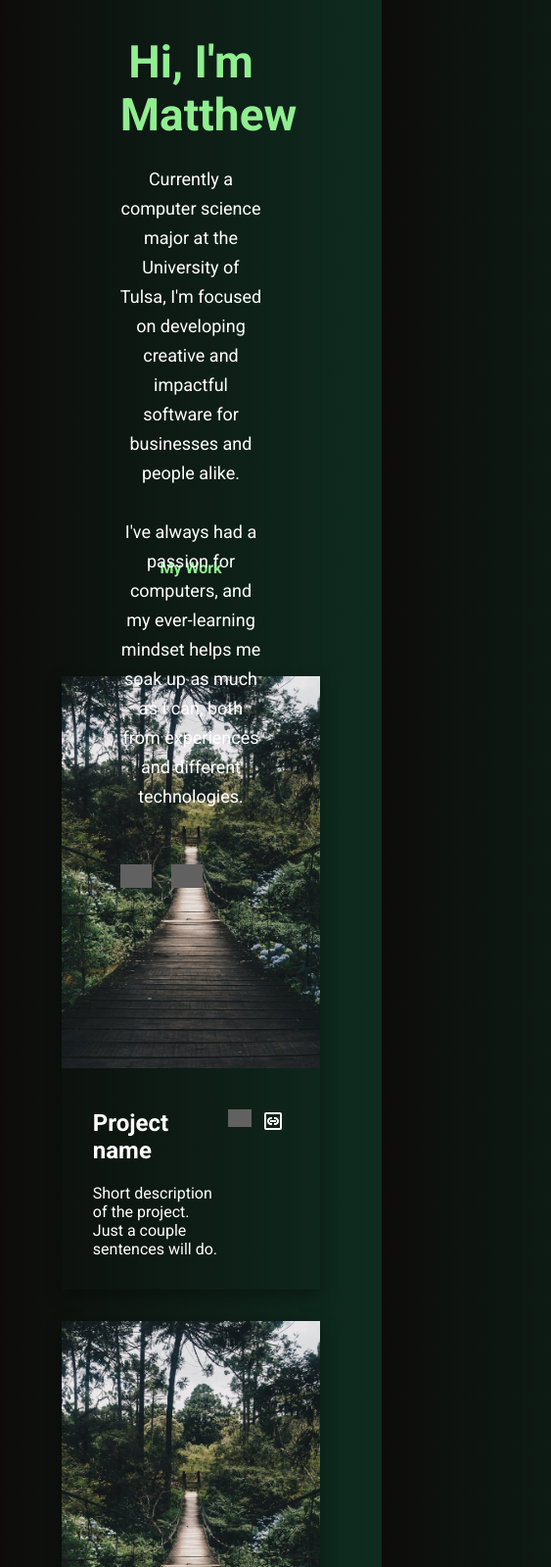
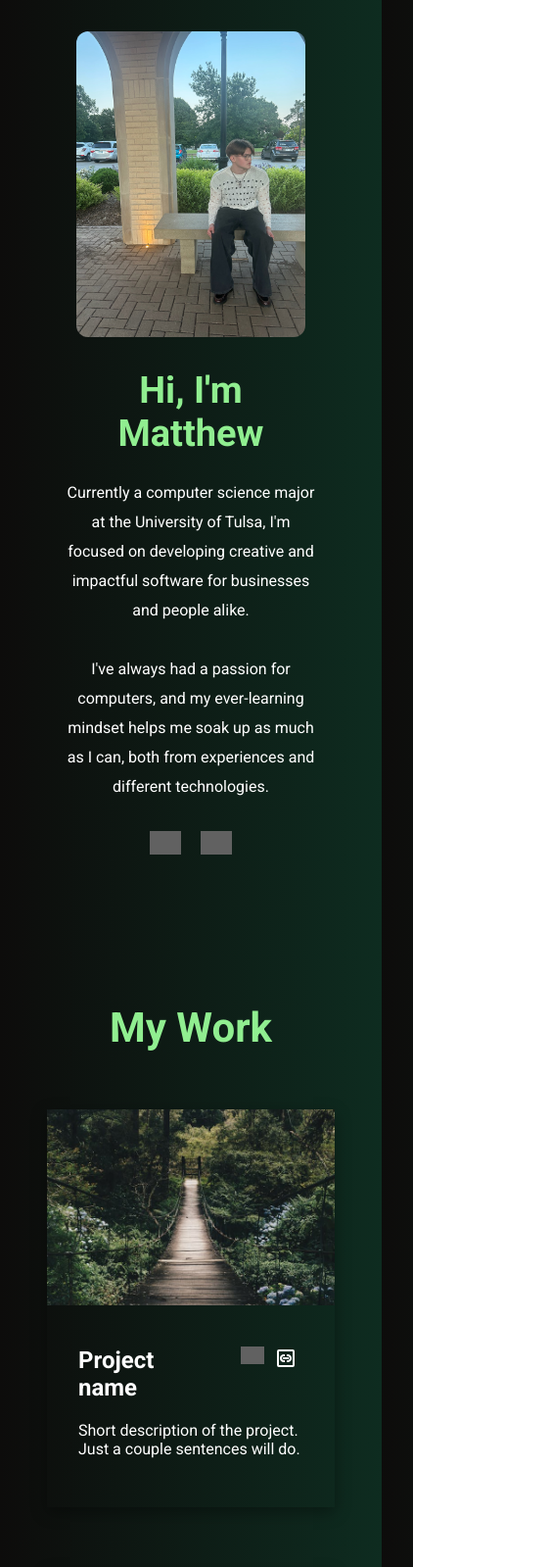
Before and after one commit to mkreynolds919/portfolio, a plain HTML site: page index.html in a window 390 px wide. Shown: the top 1599 px of the page at 98% size, 563 px wide, since content can reach past the window. Drawn offline with Linux system fonts and the light colour scheme; grey boxes are pictures that could not be loaded.

Commit message:
Refactor hero section markup and styles for improved layout and responsiveness

```diff
--- a/index.html
+++ b/index.html
@@ -12,9 +12,7 @@
 <body>
     <header class="hero-wrapper">
         <div class="hero-img-container">
-            <picture>
-                <img src="./images/me-sitting.JPEG" alt="Mountain range reflecting over a lake" class="hero-img">
-            </picture>
+            <img src="./images/me-sitting.JPEG" alt="Mountain range reflecting over a lake" class="hero-img">
         </div>
         <div class='hero-overlay'>
             <h1>Hi, I'm Matthew</h1>
--- a/styles.css
+++ b/styles.css
@@ -13,7 +13,6 @@ body {
 .hero-wrapper {
     display: flex;
     justify-content: center;
-    position: relative;
     align-items: center;
     max-height: 50vh;
     padding: clamp(4rem, 6vh, 8rem) clamp(2vw, 12vw, 22rem);
@@ -69,7 +68,7 @@ body {
 
 .work-title {
     text-align: center;
-    font-size: clamp(1rem, 2.5vw, 54px);
+    font-size: clamp(2rem, 3vw, 54px);
     color: lightgreen;
     margin: 10vh 0;
 }
@@ -103,7 +102,11 @@ body {
     display: grid;
     grid-template-rows: 1fr 1fr;
     grid-template-columns: 2fr 1fr;
+    grid-template-areas:
+    "title icons"
+    "desc desc";
     padding: 2rem;
+    gap: 20px;
 }
 
 .project-icon {
@@ -111,15 +114,25 @@ body {
     filter: invert();
 }
 
+.project-name {
+    grid-area: title;
+}
+
+.project-desc {
+    grid-area: desc;
+}
+
 .project-icon-container {
     display: flex;
     justify-content: center;
     gap: 10px;
+    grid-area: icons;
 }
 
 footer {
     display: flex;
     justify-content: center;
+    align-items: center;
     gap: 10vw;
     color: white;
     padding: clamp(4rem, 4vh, 8rem) clamp(2vw, 12vw, 22rem);
@@ -162,39 +175,116 @@ footer {
 @media (max-width: 600px) {
     .hero-wrapper {
         flex-direction: column;
-        padding: 0;
+        padding: 2rem 0 0 0;
+        max-height: none;
+    }
+
+    .hero-img {
+        max-width: 60%;
+        border-radius: 12px;
     }
 
     .hero-img-container {
-        width: 100%;
-        margin: 0;
-    }
-
-    .hero-img {
-        border-radius: 0;
+        display: flex;
+        justify-content: center;
+        padding: 0;
         width: 100%;
     }
 
     .hero-overlay {
-        position: static;
         background-color: transparent;
-        width: 80vw;
-        box-shadow: none;
-    }
-
-    .hero-overlay h1 {
-        font-size: 46px;
+        padding: 2rem 4rem;
+        z-index: 2;
+        text-wrap: wrap;
+        border-radius: 12px;
+        color: rgb(255, 255, 255);
+        max-width: none;
+        max-height: none;
         text-align: center;
     }
 
+
+    .hero-overlay h1 {
+        color: lightgreen;
+        font-size: 38px;
+    }
+
     .hero-overlay p {
-        font-size: 18px;
+        font-size: clamp(1rem, 1vw, 2rem);
+        line-height: 30px;
+        margin: 1.5rem 0;
+    }
+
+    .hero-icon-container {
+        float: none;
+        display: flex;
+        justify-content: center;
+        gap: 20px;
+        margin-top: 30px;
+    }
+
+    .hero-icon {
+        width: 32px;
+        filter: invert();
+    }
+
+    .work-container {
+        color: white;
+        display: flex;
+        flex-direction: column;
+        justify-content: center;
+        padding: 2rem 2rem;
+    }
+
+    .work-title {
+        text-align: center;
+        font-size: 42px;
+        color: lightgreen;
+        margin: 10vh 0 5vh 0;
+    }
+
+    .projects-container {
+        display: grid;
+        grid-template-columns: repeat(auto-fit, minmax(320px, 1fr));
+        gap: 4rem;
+    }
+
+    .project-img-container {
+        max-height: 200px;
+    }
+
+    footer {
+        flex-direction: column;
+        padding: 4rem 2rem 2rem 2rem;
+        margin: 0;
+        gap: 10px;
+    }
+
+    .contact-info-container h1 {
+        font-size: 42px;
+    }
+
+    .contact-info-container {
         text-align: center;
     }
 
-    .hero-icon-container {
-        position: static;
+    .email, .phone {
         justify-content: center;
+    }
+
+    .footer-icon-container {
+        justify-content: center;
+    }
+
+    .footer-img-container {
+        padding: 2rem;
+        width: 100vw;
+        display: flex;
+        justify-content: center;
+    }
+
+    .footer-img {
+        max-width: 80%;
     }
 
     .projects-container {
```
